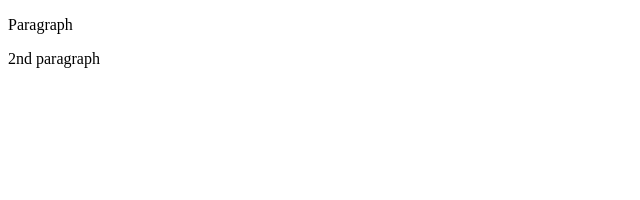
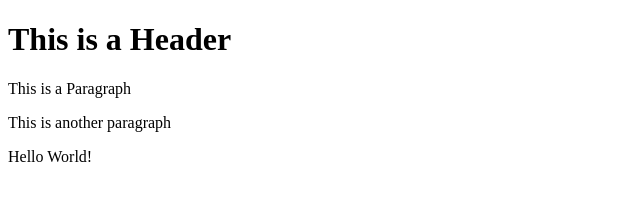
Before and after one commit to jmcconnell187/git-test, a website: page index.html in a window 1280 px wide. Shown: the whole page, without its empty margins (0-640 px from the left). Drawn offline with Linux system fonts and the light colour scheme.

Commit message:
Using NPM

```diff
--- a/index.html
+++ b/index.html
@@ -7,7 +7,9 @@
     <title>Document</title>
 </head>
 <body>
-    <p>Paragraph</p>
-    <p>2nd paragraph</p>
+    <h1>This is a Header</h1>
+    <p>This is a Paragraph</p>
+    <p>This is another paragraph</p>
+    <p>Hello World!</p>
 </body>
 </html>
```
Also changed, not shown: package.json (added, +19 -0 lines), 2 other files.
